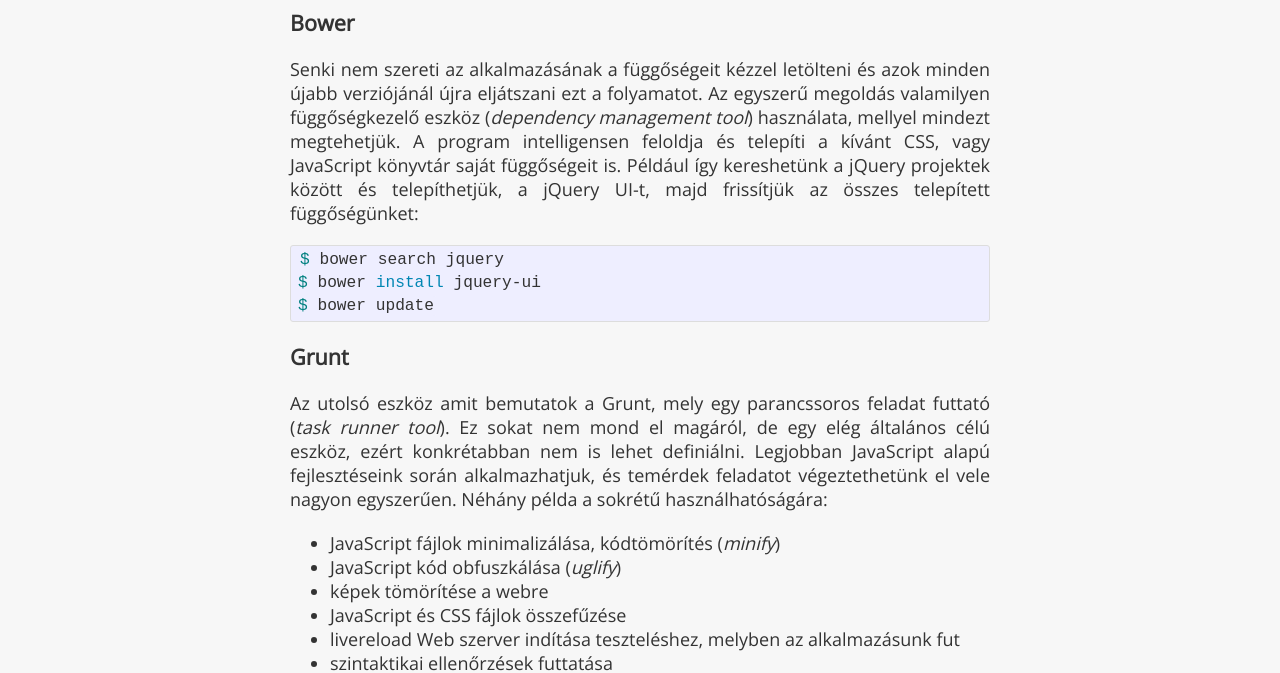
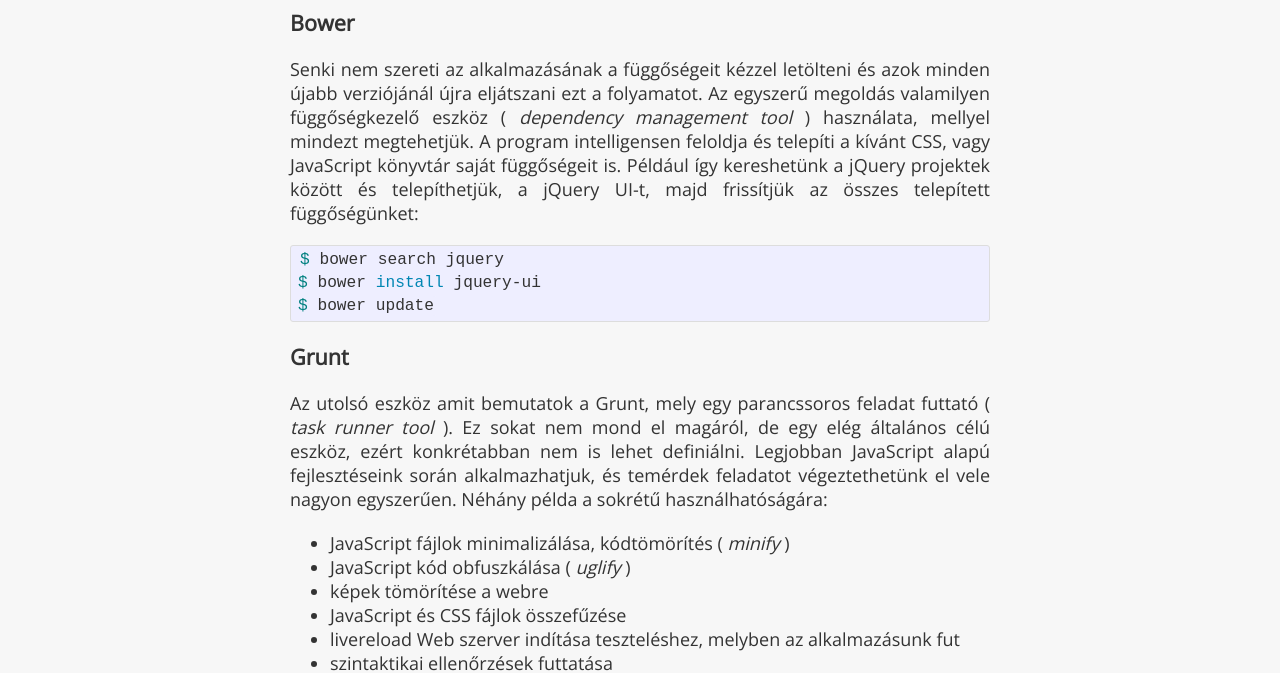
Before and after one commit to kir-dev/kir-dev.sch.bme.hu, a Jekyll site: the page built from _posts/2014-02-22-yeoman.md, in a window 1280 px wide. Shown: the part 1905-2578 px from the top of the page. Built offline with Jekyll 4.4.1, drawn with Linux system fonts in a browser that asks for light colours; Markdown is read by kramdown in place of the engine named in the settings; comment, search, counter and statistics services are not loaded.

Commit message:
little fix at yeoman post

```diff
--- a/_posts/2014-02-22-yeoman.md
+++ b/_posts/2014-02-22-yeoman.md
@@ -24,7 +24,7 @@ Először is szükség lesz egy NodeJS telepítésére, ugyanis ez fogja futtatn
 
 Ha ez megvan, következhet a konkrét eszközök telepítése:
 
-~~~bash
+~~~sh
 # npm install -g yo bower grunt
 ~~~
 
@@ -34,7 +34,7 @@ Mit is jelent a *scaffolding*? Alapvetően ezzel a fejlesztés sebességét tudj
 
 Ahhoz, hogy sablonokat tudjunk készíteni a Yo-val generátorokra lesz szükség. Egyrészt vannak [hivatalos](http://yeoman.io/official-generators.html) és még több a [közösség által készített](http://yeoman.io/community-generators.html) generátorok, melyekkel teljes alkalmazás vázakat és hozzájuk tartozó környezetet tudunk generálni. Például készíthetünk teljes AngularJS környezetet (ami integrálja a Bower és Grunt eszközöket is), mobil first weboldalt, Wordpress alapkörnyezetet, [RevealJS](http://lab.hakim.se/reveal-js/#/) vázakat, de készíthetünk szerver oldali alkalmazás szkeletonokat is, például [ExpressJS](http://expressjs.com/)-hez. Kezdjük el tehát az AngularJS kiinduló programunkat:
 
-~~~bash
+~~~sh
 # npm install -g generator-angular
 $ mkdir angularapp && cd angularapp
 $ yo angular example
@@ -42,16 +42,16 @@ $ yo angular example
 
 Elsőként telepítettük az AngularJS-hez szükséges generátort, majd egy mappában legeneráltuk a teljes kiinduló alkalmazás sablont. Az AngularJS egy MVVM keretrendszer, így tudunk olyan sablonokat generálni, mint az MVC-ből is ismert Controller, vagy a View elemeket valósítják meg.
 
-~~~bash
+~~~sh
 $ yo angular:controller myController
 $ yo angular:view myView
 ~~~
 
 ## Bower
 
-Senki nem szereti az alkalmazásának a függőségeit kézzel letölteni és azok minden újabb verziójánál újra eljátszani ezt a folyamatot. Az egyszerű megoldás valamilyen függőségkezelő eszköz (*dependency management tool*) használata, mellyel mindezt megtehetjük. A program intelligensen feloldja és telepíti a kívánt CSS, vagy JavaScript könyvtár saját függőségeit is. Például így kereshetünk a jQuery projektek között és telepíthetjük, a jQuery UI-t, majd frissítjük az összes telepített függőségünket:
+Senki nem szereti az alkalmazásának a függőségeit kézzel letölteni és azok minden újabb verziójánál újra eljátszani ezt a folyamatot. Az egyszerű megoldás valamilyen függőségkezelő eszköz ( *dependency management tool* ) használata, mellyel mindezt megtehetjük. A program intelligensen feloldja és telepíti a kívánt CSS, vagy JavaScript könyvtár saját függőségeit is. Például így kereshetünk a jQuery projektek között és telepíthetjük, a jQuery UI-t, majd frissítjük az összes telepített függőségünket:
 
-~~~bash
+~~~sh
 $ bower search jquery
 $ bower install jquery-ui
 $ bower update
@@ -59,10 +59,10 @@ $ bower update
 
 ## Grunt
 
-Az utolsó eszköz amit bemutatok a Grunt, mely egy parancssoros feladat futtató (*task runner tool*). Ez sokat nem mond el magáról, de egy elég általános célú eszköz, ezért konkrétabban nem is lehet definiálni. Legjobban JavaScript alapú fejlesztéseink során alkalmazhatjuk, és temérdek feladatot végeztethetünk el vele nagyon egyszerűen. Néhány példa a sokrétű használhatóságára:
+Az utolsó eszköz amit bemutatok a Grunt, mely egy parancssoros feladat futtató ( *task runner tool* ). Ez sokat nem mond el magáról, de egy elég általános célú eszköz, ezért konkrétabban nem is lehet definiálni. Legjobban JavaScript alapú fejlesztéseink során alkalmazhatjuk, és temérdek feladatot végeztethetünk el vele nagyon egyszerűen. Néhány példa a sokrétű használhatóságára:
 
-* JavaScript fájlok minimalizálása, kódtömörítés (*minify*)
-* JavaScript kód obfuszkálása (*uglify*)
+* JavaScript fájlok minimalizálása, kódtömörítés ( *minify* )
+* JavaScript kód obfuszkálása ( *uglify* )
 * képek tömörítése a webre
 * JavaScript és CSS fájlok összefűzése
 * livereload Web szerver indítása teszteléshez, melyben az alkalmazásunk fut
@@ -71,7 +71,7 @@ Az utolsó eszköz amit bemutatok a Grunt, mely egy parancssoros feladat futtat
 
 Ezek csak a beépített és gyakran használt funkciók, az eszköz ennél sokkal többre képes és egyszerűen kiegészíthető a közösség által készített újabb taszkokkal. Példa a használatára:
 
-~~~bash
+~~~sh
 ## livereload webszerver indítása
 $ grunt serve
 ## tesztek futtatása
```
